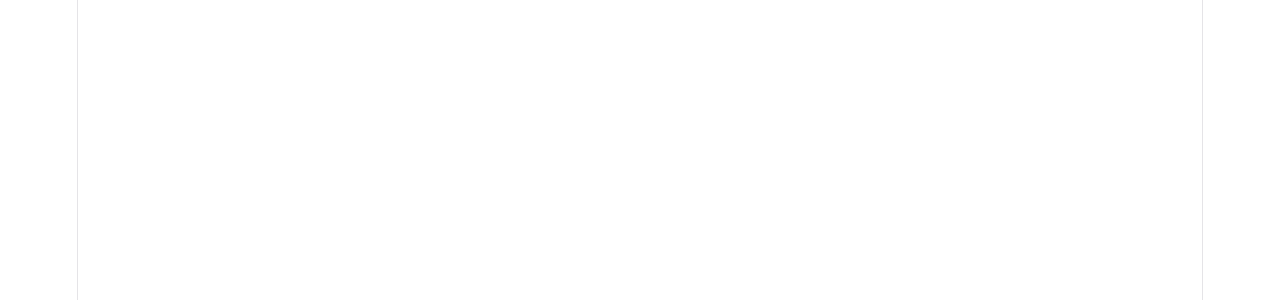
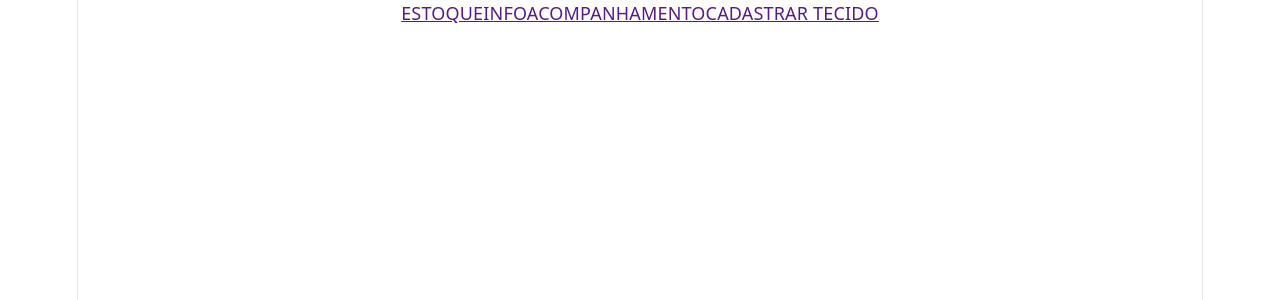
Before and after one commit to educoppi/MetroCerto, a React (Vite) app: page / in a window 1280 px wide. Shown: the top 300 px of the page. Built offline with nearby package versions, Linux system fonts and the light colour scheme.

Commit message:
feat: estrutura inicial do header

```diff
--- a/src/App.jsx
+++ b/src/App.jsx
@@ -1,10 +1,11 @@
 import './App.css'
+import Header from './components/Header/Header'
 
 function App() {
 
   return (
     <>
-
+    <Header />
     </>
   )
 }
--- /dev/null
+++ b/src/components/Header/Header.jsx
@@ -0,0 +1,18 @@
+export default function Header() {
+
+    return (
+        <>
+            <header>
+                <div>
+
+                </div>
+                <nav>
+                    <a href="">ESTOQUE</a>
+                    <a href="">INFO</a>
+                    <a href="">ACOMPANHAMENTO</a>
+                    <a href="">CADASTRAR TECIDO</a>
+                </nav>
+            </header>
+        </>
+    )
+}
```
Also changed, not shown: src/components/Header/style.module.css (added).
